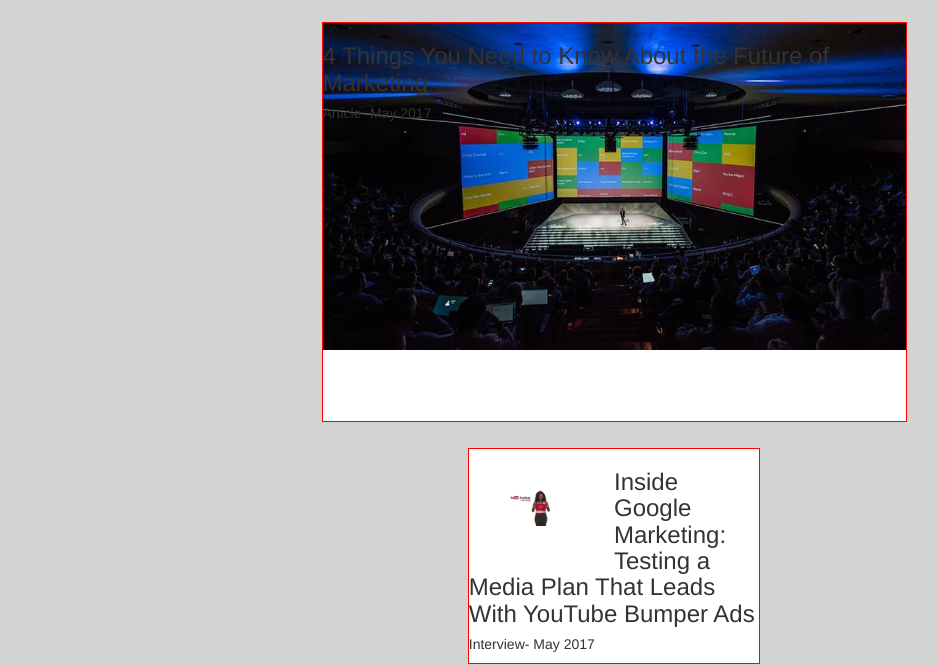
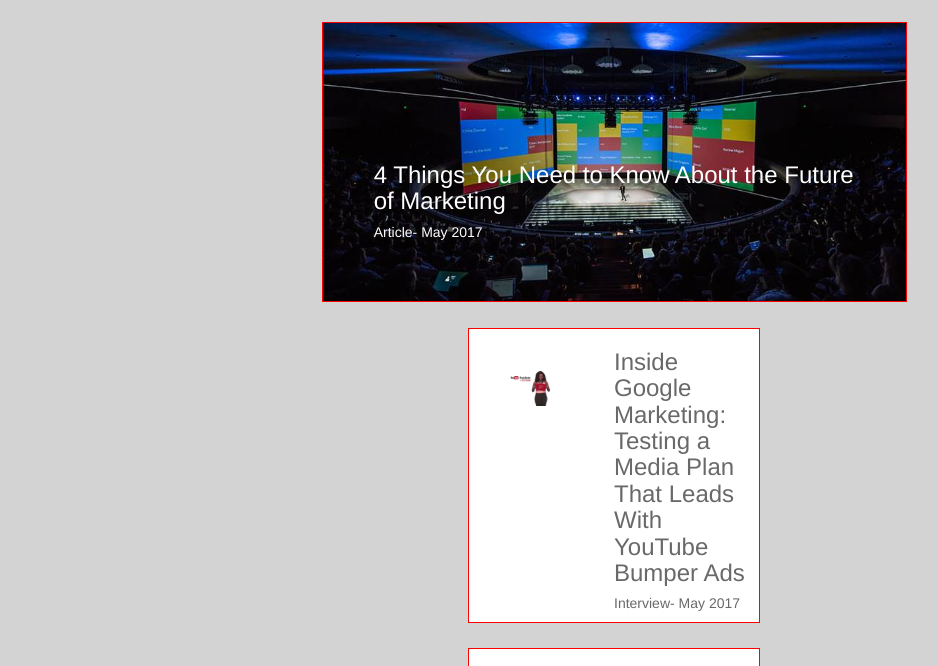
Before and after one commit to Jlannon90/responsive-design, a plain HTML site: page index.html in a window 1280 px wide. Shown: the part 63-729 px from the top of the page, without its empty margins (26-964 px from the left). Drawn offline with Linux system fonts and the light colour scheme.

Commit message:
change color of large-text and small-text, give large-text positioning

```diff
--- a/css/styles.css
+++ b/css/styles.css
@@ -20,21 +20,28 @@ html, body {
   border: 1px solid red;
   padding: 0;
   background-image: url("../img/marketing.jpg");
-  background-size: contain;
+  background-size: cover;
   background-repeat: no-repeat;
-  height: 50vh;
+  background-position: center;
   float: none;
   margin: 2vw auto;
+  height: 35vh;
   background-color: white;
   overflow: auto;
+
+
 }
 
 .large-section-2 {
   border: 1px solid red;
   padding: 0;
   background-image: url("../img/boy.jpg");
+  background-size: cover;
+  background-repeat: no-repeat;
+  background-position: center;
   float: none;
   margin: 2vw auto;
+  height: 35vh;
   background-color: white;
   overflow: auto;
 }
@@ -82,12 +89,18 @@ img {
   padding: 3vw;
 }
 
-small-text {
+.small-text {
   float: right;
   width: 50%;
+  color: #696969;
 }
 
-
+.large-text {
+  color: white;
+  position: absolute;
+  bottom: 0;
+  margin: 4vw;
+}
 
 
 @media screen and (min-width:600px) and (max-width:1000px) {
```
